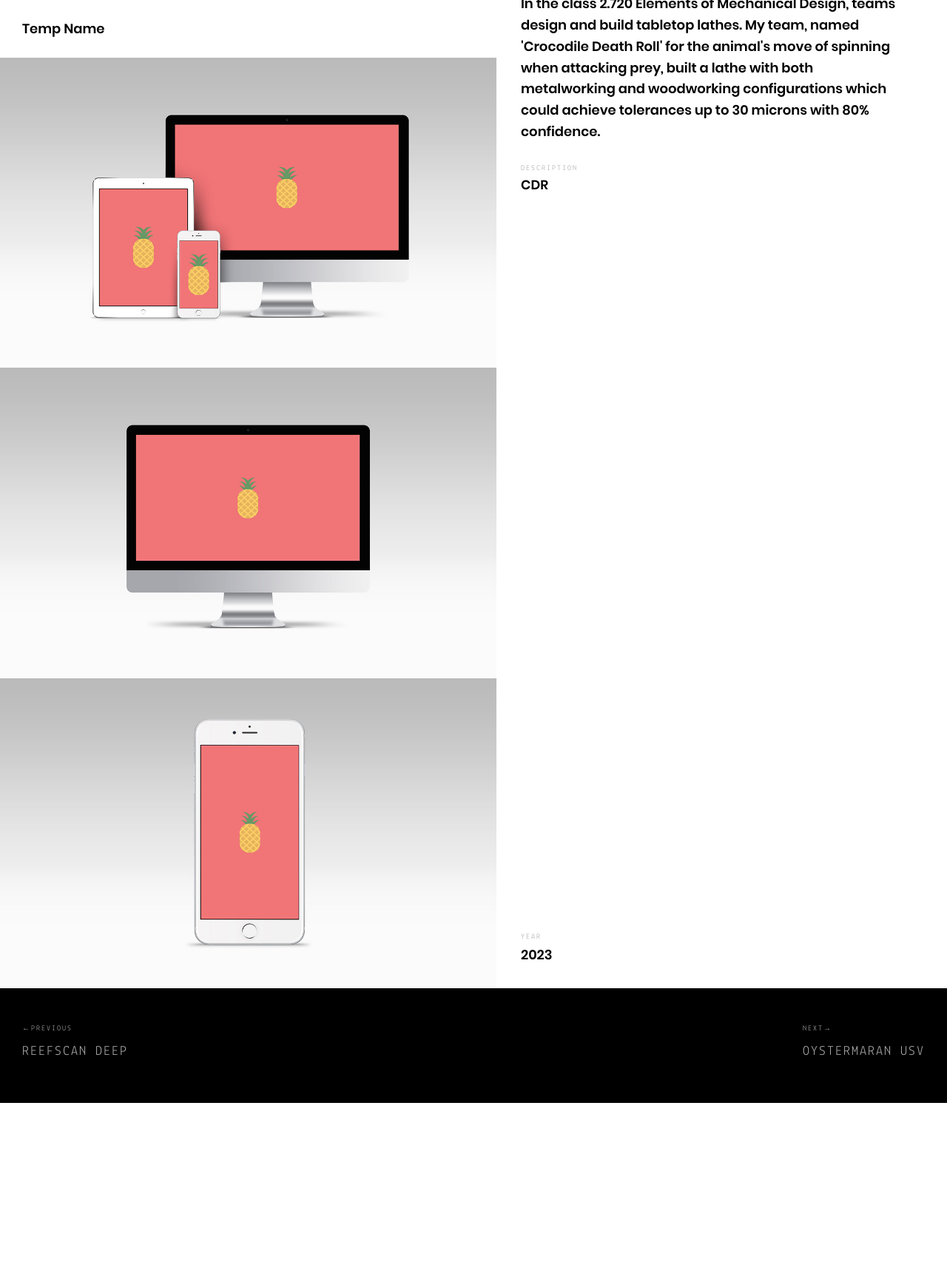
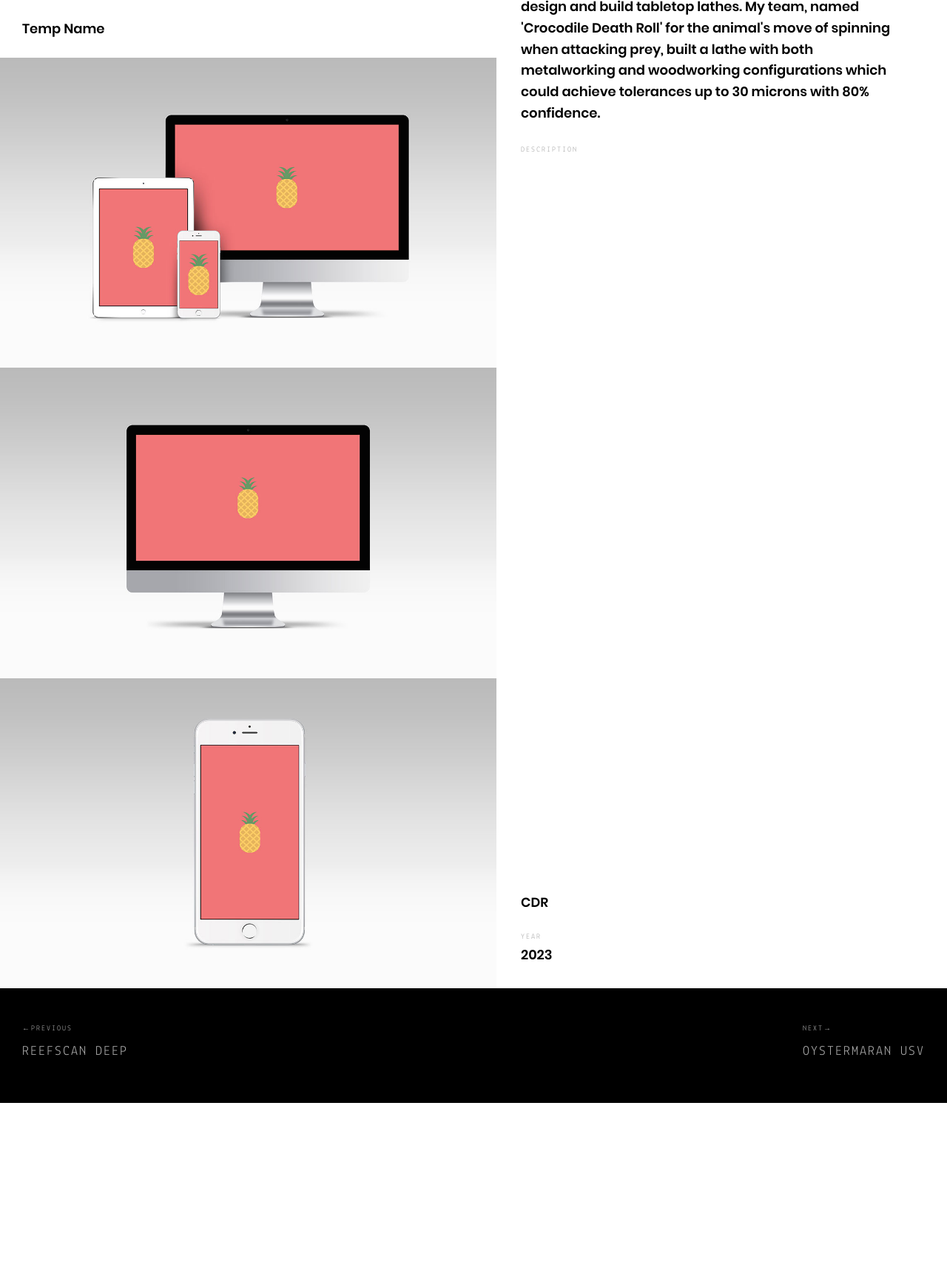
Before and after one commit to amdapoz/portfolio, a Jekyll site: the page built from _posts/projects/2023-06-02-cdr.md, in a window 1280 px wide. Shown: the whole page at 74% size. Built offline with Jekyll 4.4.1, drawn with Linux system fonts in a browser that asks for light colours.

Commit message:
Update _layout.scss

```diff
--- a/assets/scss/_layout.scss
+++ b/assets/scss/_layout.scss
@@ -222,7 +222,8 @@
 		font-weight: lighter;
 		line-height: 1.4;
 		letter-spacing: 0.01rem;
-		margin-bottom: 100rem;
+		margin-bottom: -2rem;
+		margin-top: 100rem;
 		a {
 			text-decoration: underline;
 		}
```
